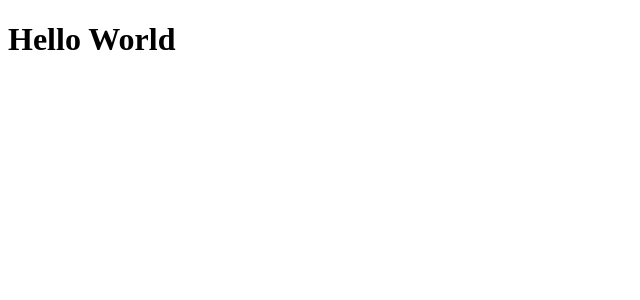
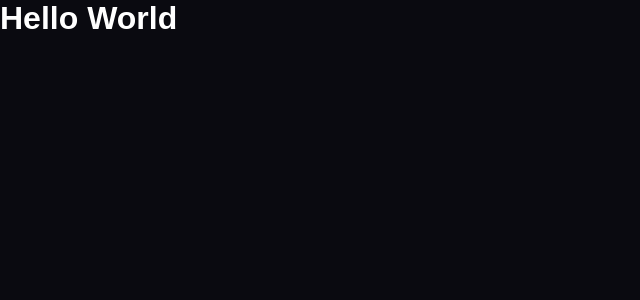
Before and after one commit to aleanrocha/projeto-burger, a React (Vite) app: page / in a window 1280 px wide. Shown: the top 300 px of the page, without its empty margins (0-640 px from the left). Built offline with nearby package versions, Linux system fonts and the light colour scheme.

Commit message:
global style

```diff
--- a/src/main.jsx
+++ b/src/main.jsx
@@ -1,9 +1,11 @@
 import React from 'react'
 import ReactDOM from 'react-dom/client'
+import GlobalStyle from './styles/GlobalStyle'
 import App from './App.jsx'
 
 ReactDOM.createRoot(document.getElementById('root')).render(
   <React.StrictMode>
+    <GlobalStyle />
     <App />
   </React.StrictMode>,
 )
--- /dev/null
+++ b/src/styles/GlobalStyle.jsx
@@ -0,0 +1,16 @@
+import { createGlobalStyle } from 'styled-components'
+
+const GlobalStyle = createGlobalStyle`
+  * {
+    margin: 0;
+    padding: 0;
+    box-sizing: border-box;
+    font-family: sans-serif, 'Roboto';
+  }
+  body {
+    background-color: #0A0A10;
+    color: #fff;
+  }
+`
+
+export default GlobalStyle
```
